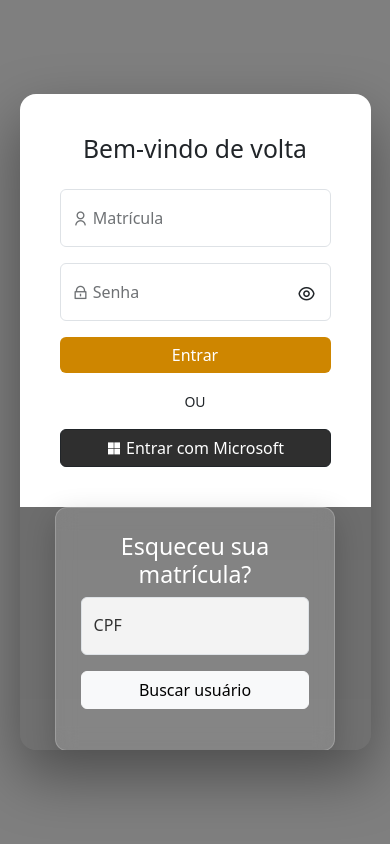
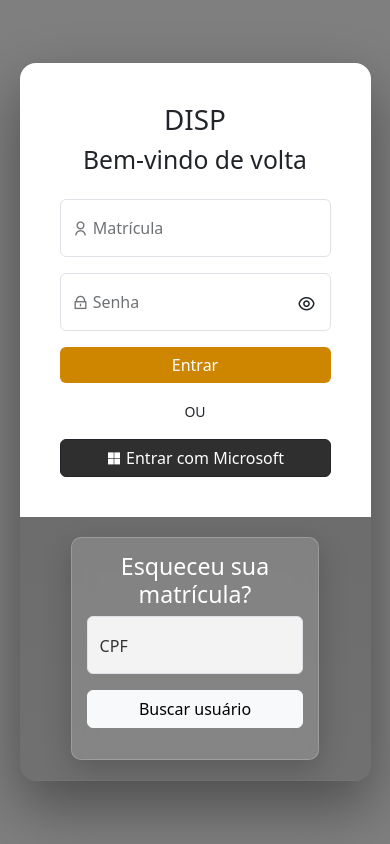
Before and after one commit to gabrielrodrigues25/server, a website: page public/index.html in a window 390 px wide. Drawn offline with nearby package versions, Linux system fonts and the light colour scheme.

Commit message:
Att disp login 2

```diff
--- a/public/index.html
+++ b/public/index.html
@@ -140,6 +140,16 @@ body {
     .recuperacao-card{
         width: 100%;
     }
+
+    .glass-box{
+        width: 100%;
+        padding: 15px;
+        border-radius: 10px;
+    }
+
+    .recuperacao-card{
+        padding: 20px;
+    }
 }
 
 </style>
@@ -151,6 +161,7 @@ body {
 
   <!-- LOGIN -->
   <div class="login-card">
+    <h1 style="text-align: center;">DISP</h1>
 
     <h2>Bem-vindo de volta</h2>
 
--- a/public/pages/1.home/js/home.js
+++ b/public/pages/1.home/js/home.js
@@ -2,9 +2,9 @@ fetch(`/usuario`)
   .then(res => res.json())
   .then(user => {
     document.getElementById("welcome").innerText =
-      `Seja bem-vindo, ${user.nome}!`;
+      `Seja Bem-Vindo, ${user.nome}!`;
   })
   .catch(() => {
     document.getElementById("welcome").innerText =
-      "Seja bem-vindo!";
+      "Seja Bem-Vindo!";
   });
```
Also changed, not shown: public/pages/1.home/home.html (+0 -2 lines).
